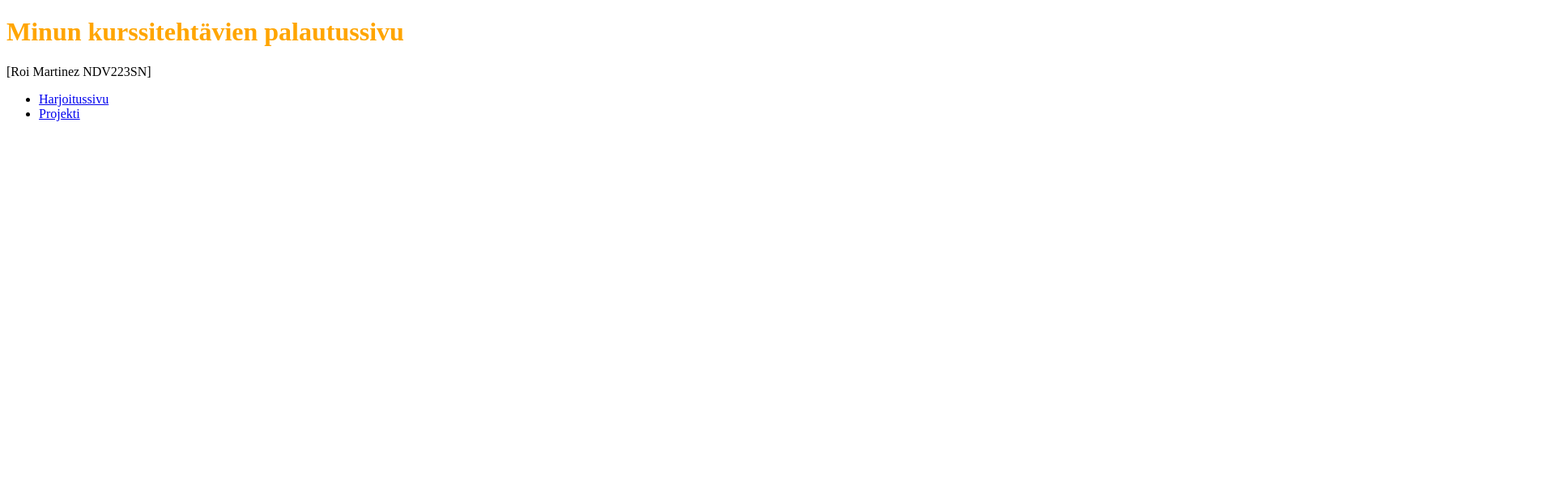
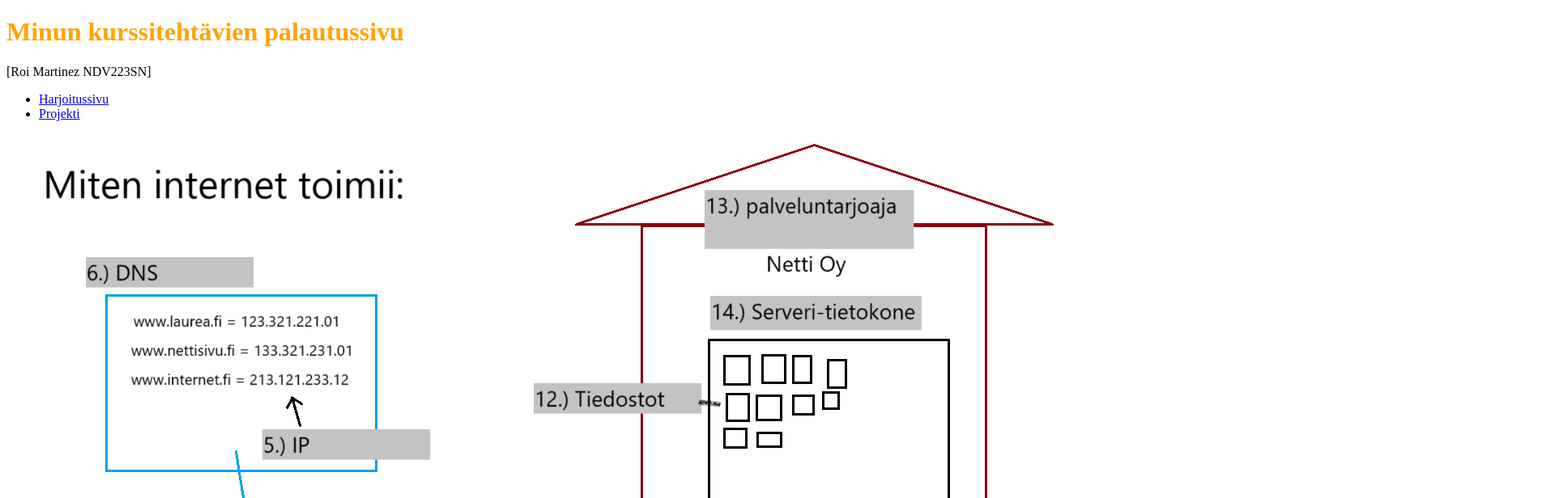
Before and after one commit to soyRoi/Ennakkotehtava, a plain HTML site: page index.html in a window 1280 px wide. Shown: the top 616 px of the page at 81% size, 1920 px wide, since content can reach past the window. Drawn offline with Linux system fonts and the light colour scheme.

Commit message:
Add files via upload

```diff
--- a/index.html
+++ b/index.html
@@ -15,5 +15,6 @@
         <li><a href="harjoitus.html">Harjoitussivu</a></li>
         <li><a href="(Lisää tänne linkki myöhemmin)">Projekti</a></li>
     </ul>
+	<img src="Miten internet toimii.png">
 </body>
 </html>
```
Also changed, not shown: Miten internet toimii.png (added).
